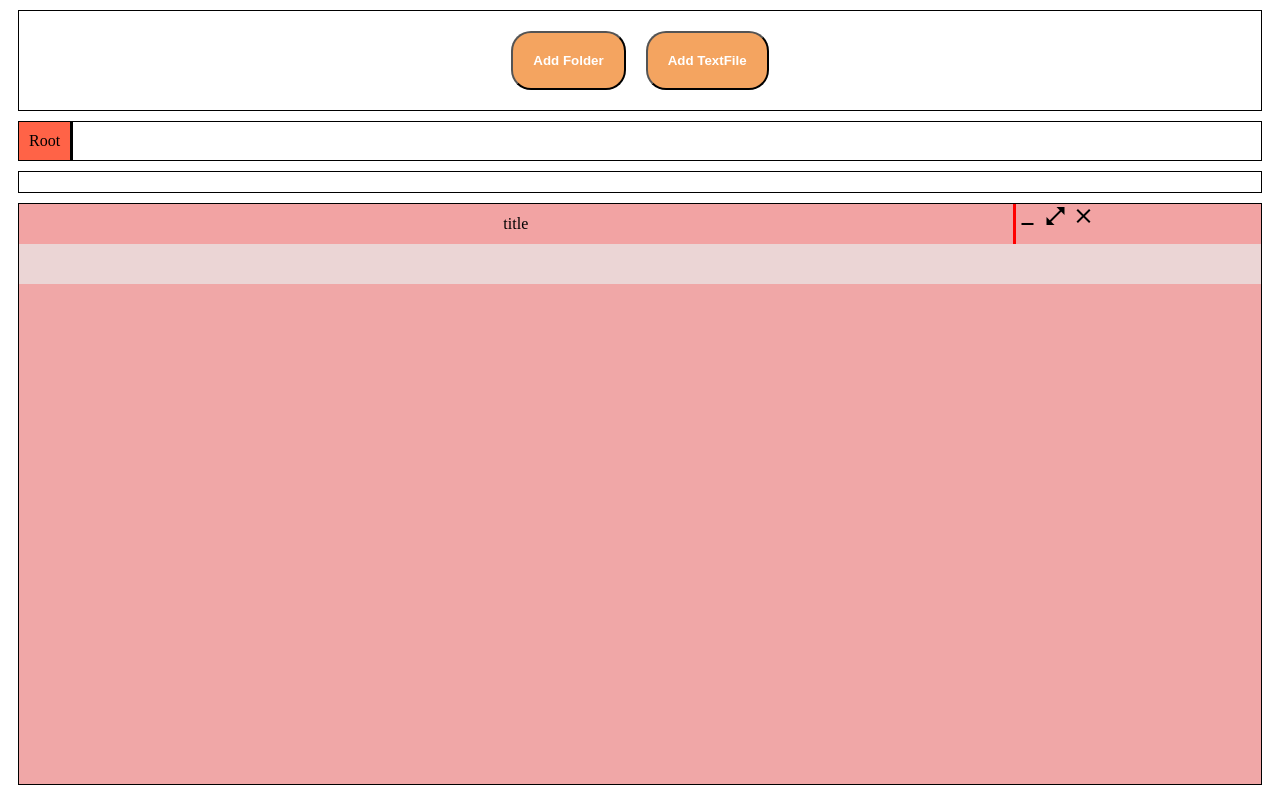
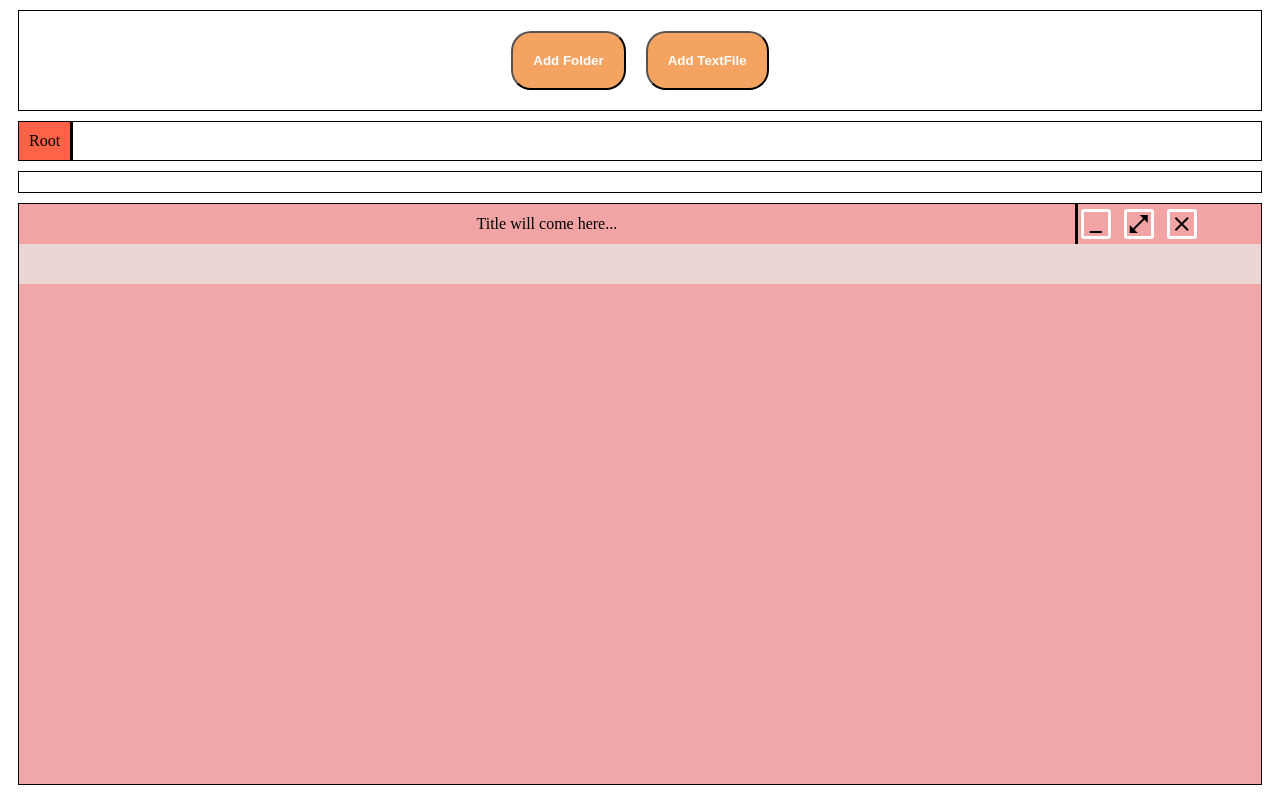
Before and after one commit to Utkarshbisht16/Google-Drive, a plain HTML site: page index.html in a window 1280 px wide. Drawn offline with Linux system fonts and the light colour scheme.

Commit message:
app close button and buttons css

```diff
--- a/index.html
+++ b/index.html
@@ -22,11 +22,11 @@
     <div id="container"></div>
     <div id="app">
         <div id="app-title-bar">
-            <div id="app-title">title</div>
+            <div id="app-title">Title will come here...</div>
             <div id="win-actions">
                 <span class="material-icons">minimize</span>
                 <span class="material-icons">open_in_full</span>
-                <span class="material-icons">close</span>
+                <span class="material-icons" id="close-app">close</span>
             </div>
         </div>
         <div id="app-menu-bar"></div>
--- a/main.js
+++ b/main.js
@@ -7,6 +7,7 @@ let divpreview = document.querySelector("#preview");
 let template = document.querySelector("#template");
 
 let divApp = document.querySelector("#app");
+let AppClose = document.querySelector("#close-app");
 let divAppTitleBar = document.querySelector("#app-title-bar");
 let divAppTitle = document.querySelector("#app-title");
 let divAppMenuBar = document.querySelector("#app-menu-bar");
@@ -136,6 +137,7 @@ function addTextFileHTML(rname, rid, pid) {
 }
 
 aRoothPath.addEventListener("click", viewFromBreadcrum);
+AppClose.addEventListener("click", appclose);
 
 function viewFromBreadcrum() {
     let apath = this;
@@ -512,6 +514,12 @@ function renameTextFile() {
     // change in storage
     saveToStorage();
 }
+function appclose(){
+    divAppTitle.innerHTML = "Title will come here...";
+    divAppTitle.setAttribute("rid","");
+    divAppMenuBar.innerHTML = "";
+    divAppBody.innerHTML = "";
+}
 function saveToStorage() {
     //use to create jso to a json string which can be saved
     let rjson = JSON.stringify(Resource);
--- a/style.css
+++ b/style.css
@@ -107,10 +107,10 @@
 }
 #app-title{
     display: flex;
-    width: 80%;
+    width: 85%;
     justify-content: space-evenly;
     align-items: center;
-    border-right: solid red;
+    border-right: solid black;
 }
 #win-action{
     display: flex;
@@ -162,3 +162,26 @@
     border: solid black;
     display: none;
 }
+#win-actions{
+    display: flex;
+    justify-content: center;
+    align-items: center;
+}
+
+#win-actions span{
+   border: solid white;
+   display: flex;
+   justify-content: space-evenly;
+   margin: 3px;
+   margin-right: 10px;
+   cursor: pointer;
+   border-radius: 10%;
+}
+#win-actions span:hover{
+    background: lightgreen;
+    transform: scale(1.1);
+ }
+ span#close-app:hover{
+    background: red;
+    transform: scale(1.1);
+ }
```
